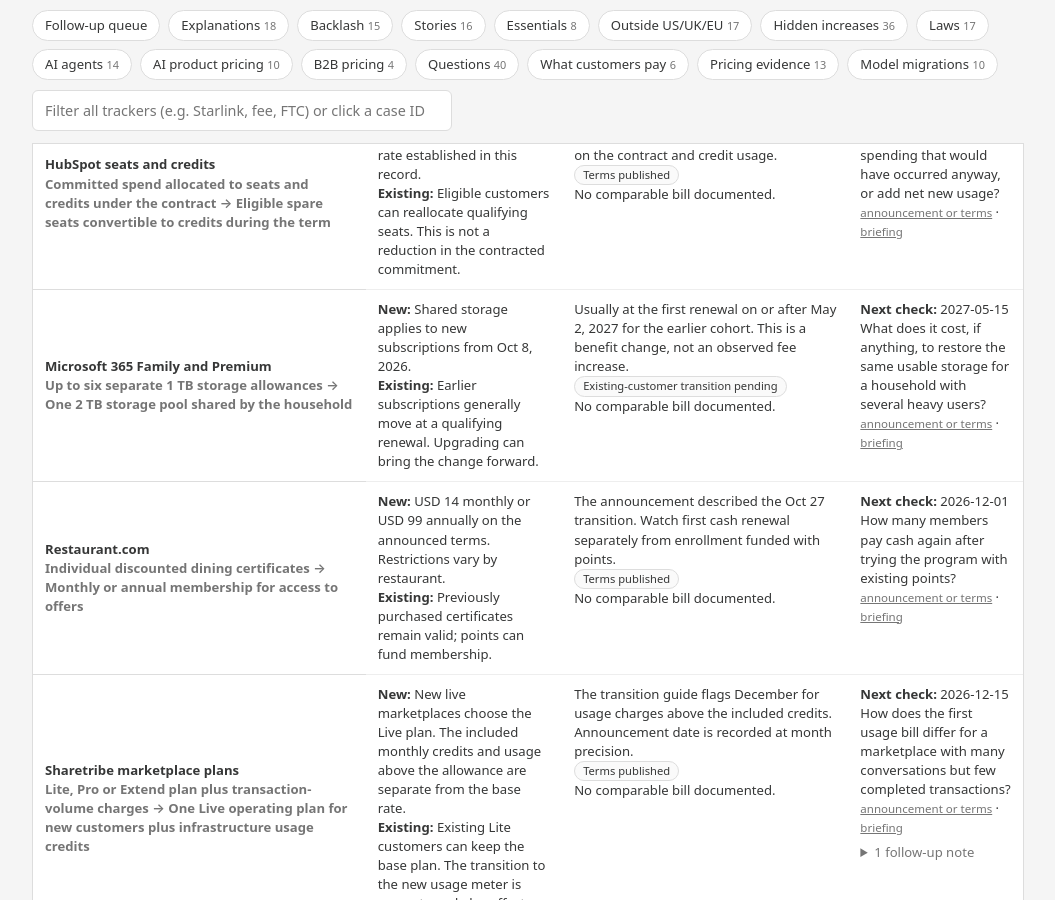
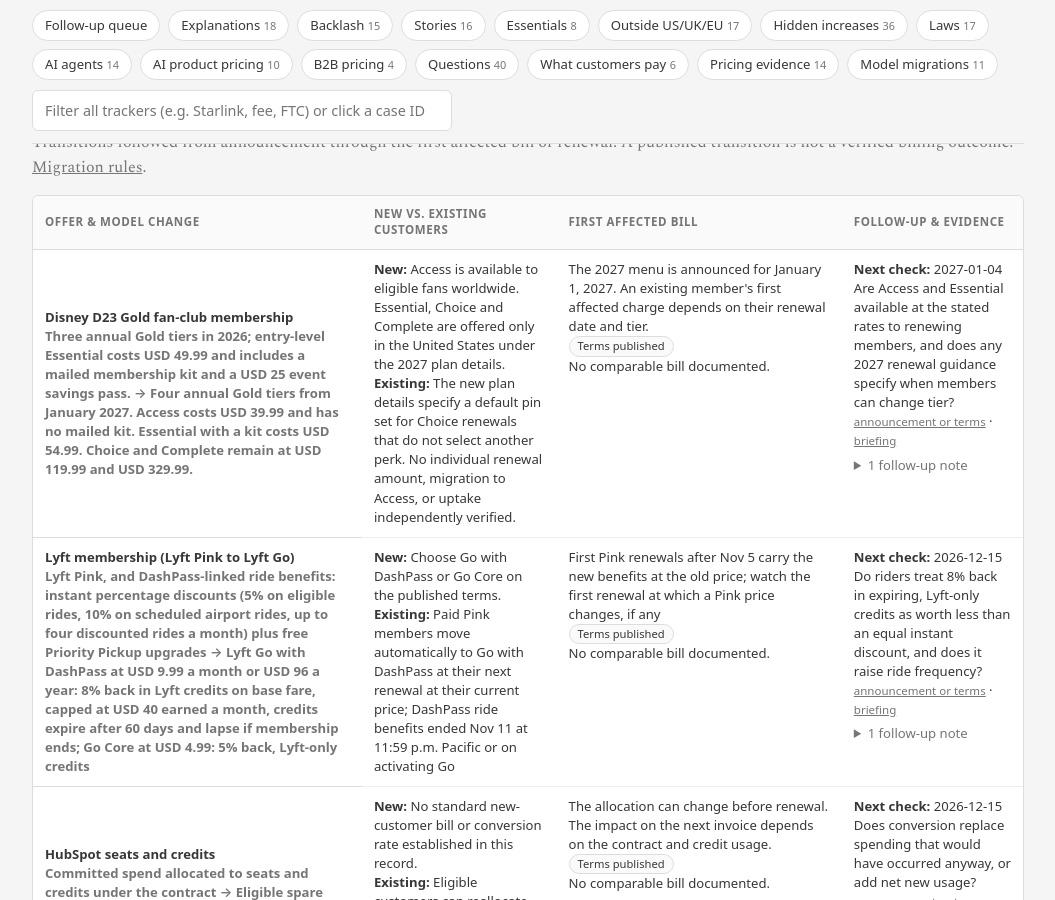
Before and after one commit to UtpalDholakia/pricing-briefings, a Jekyll site: the page built from trackers.html, in a window 1280 px wide and 900 px high, scrolled down 34270 px. Shown: the whole window, without its empty margins (112-1167 px from the left). Built offline with Jekyll 4.4.1, drawn with Linux system fonts in a browser that asks for light colours; some of the changed text lies outside the part shown.

Commit message:
Track D23 tier changes and EU discount evidence

```diff
--- a/_data/trackers/model_migrations.yml
+++ b/_data/trackers/model_migrations.yml
@@ -1,4 +1,24 @@
 # One row per announced transition. Append follow-ups; don't infer an observed bill from a schedule.
+- id: "d23-gold-access-tier"
+  case_id: "d23-gold-access-2027"
+  offer: "Disney D23 Gold fan-club membership"
+  announced: "2026-11-16"
+  from_model: "Three annual Gold tiers in 2026; entry-level Essential costs USD 49.99 and includes a mailed membership kit and a USD 25 event savings pass."
+  to_model: "Four annual Gold tiers from January 2027. Access costs USD 39.99 and has no mailed kit. Essential with a kit costs USD 54.99. Choice and Complete remain at USD 119.99 and USD 329.99."
+  new_customers: "Access is available to eligible fans worldwide. Essential, Choice and Complete are offered only in the United States under the 2027 plan details."
+  existing_customers: "The new plan details specify a default pin set for Choice renewals that do not select another perk. No individual renewal amount, migration to Access, or uptake independently verified."
+  first_bill_timing: "The 2027 menu is announced for January 1, 2027. An existing member's first affected charge depends on their renewal date and tier."
+  status: "Terms published"
+  next_check: "2027-01-04"
+  question: "Are Access and Essential available at the stated rates to renewing members, and does any 2027 renewal guidance specify when members can change tier?"
+  source: "https://support.d23.com/hc/en-us/articles/57649003520531-What-are-the-new-2027-Membership-Plans"
+  related_source: "https://support.d23.com/hc/en-us/articles/48286116372499-What-are-the-D23-2026-Membership-Plans"
+  updates:
+    - date: "2026-11-18"
+      note: "Confirmed the posted 2026 and 2027 plan menus and the new tier announcement; no live January offer or actual renewal observed."
+      source: "https://d23.com/d23-in-2027-exciting-premium-items-and-perks/"
+  digest: "2026-11-18"
+  agent: "chatgpt"
 - id: "booking-us-price-match-wallet"
   case_id: "booking-us-price-match-wallet-2026"
   offer: "Booking.com U.S. accommodation price match"
--- a/_data/trackers/pricing_evidence.yml
+++ b/_data/trackers/pricing_evidence.yml
@@ -1,4 +1,20 @@
 # One row per comparison. Keep null results and identify the outcome actually measured.
+- id: "eu-discount-reference-base-choice"
+  date: "2026-10-13"
+  mechanism: "Reference price anchoring through the percentage discount and crossed-out comparison price"
+  mechanism_codes: [reference-price, context-effects]
+  comparison: "Percentage discount and crossed-out price based on a higher additional reference (recommended or unspecified) versus the seller's lowest price in the prior 30 days"
+  design: "Between-subjects online experiment, Experiment 2, T7 versus T8, best-deal selection task"
+  setting: "Simulated three-product shop in Ireland, France and Spain, fielded January 2025; 4,015 participants across both experiments in the report"
+  outcome: "Share selecting the cheapest product as the best deal"
+  result_kind: "Positive in this setting"
+  result: "The cheapest product was chosen by 50.8% in T7 (higher additional reference) and 80.6% in T8 (recent low), a 29.8 percentage point difference (Figure 10)."
+  boundary: "Simulated choice, not a paid purchase. Both the percent-off and strikethrough labels changed together. The selected item combined the lowest current price and the largest displayed percentage reduction in T8."
+  source: "https://op.europa.eu/en/publication-detail/-/publication/1af18b1f-c77e-11f1-a77b-01aa75ed71a1/language-en"
+  related_source: "https://euagenda.eu/publications/download/850772"
+  verification_note: "Read the original report: Experiment 2 protocol, Figure 10, and Table 7. Publication date is the EU Publications Office release date."
+  digest: "2026-11-18"
+  agent: "chatgpt"
 - id: unit-rate-format-promotion-sensitivity
   case_id: unit-rate-format-2026
   date: '2026-11-01'
```
